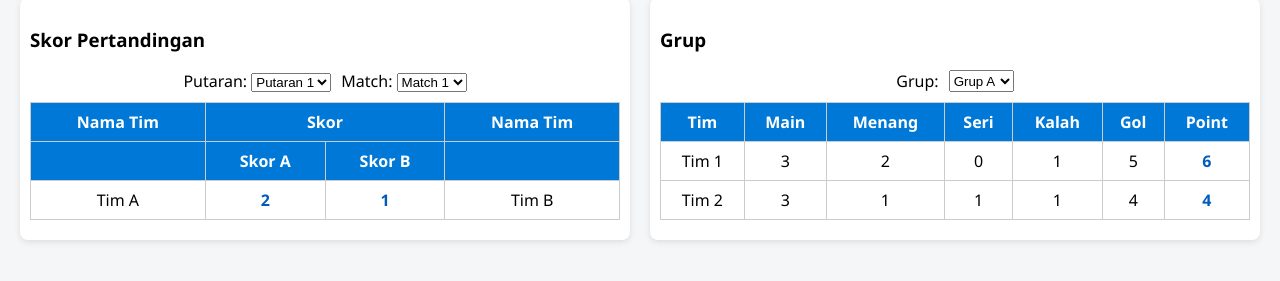
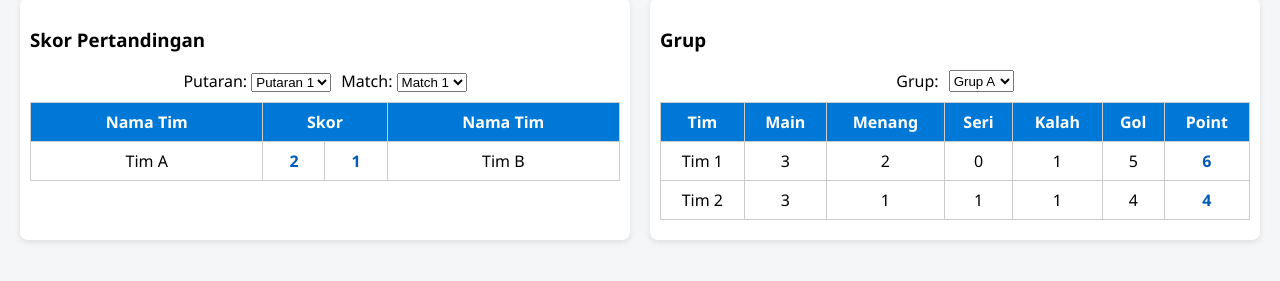
Before and after one commit to jagatalam/jagatalam.github.io, a plain HTML site: page index.html in a window 1280 px wide. Shown: the part 95-376 px from the top of the page. Drawn offline with Linux system fonts and the light colour scheme.

Commit message:
Update index.html

```diff
--- a/index.html
+++ b/index.html
@@ -57,12 +57,7 @@
             <th colspan="2">Skor</th>
             <th>Nama Tim</th>
           </tr>
-          <tr>
-            <th></th>
-            <th>Skor A</th>
-            <th>Skor B</th>
-            <th></th>
-          </tr>
+
         </thead>
         <tbody></tbody>
       </table>
```
